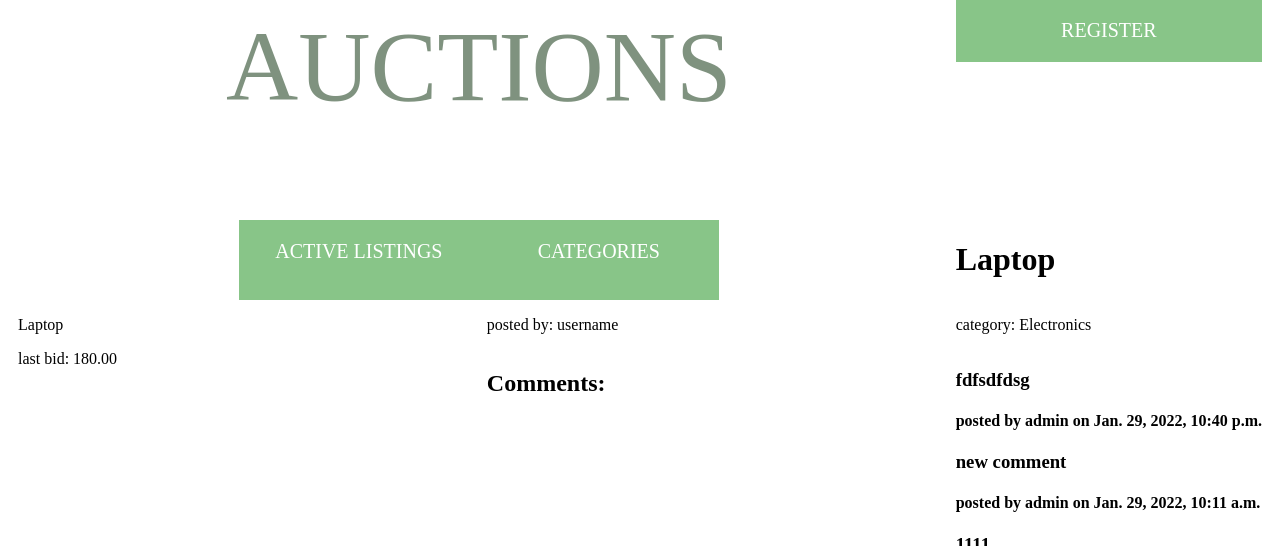
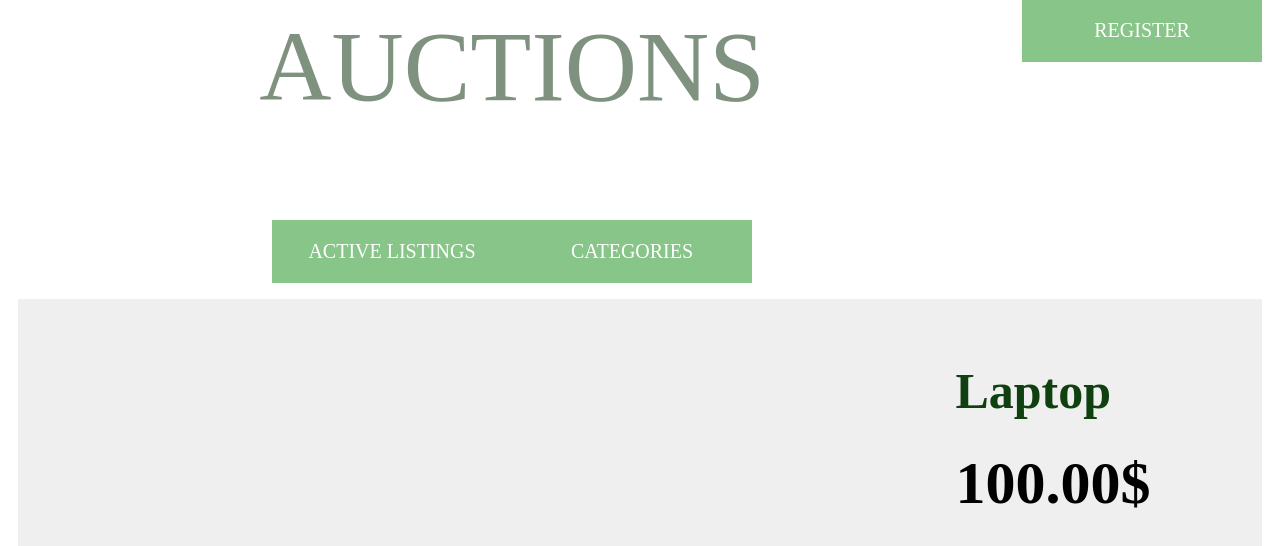
Before and after one commit to MattBookProjects/commerance, a Django app: page /listing/2 in a window 1280 px wide. Shown: the part 90-636 px from the top of the page. Run offline with Django 3.2, Linux system fonts and the light colour scheme; data comes from the database, SQL or seed files in the repository; both versions use the stored data as it was after the commit.

Commit message:
Added styling for index page and part of styling for listing page

```diff
--- a/commerce/auctions/static/auctions/styles.css
+++ b/commerce/auctions/static/auctions/styles.css
@@ -117,3 +117,115 @@
     font-weight: bold;
     color: black;
 }
+
+
+.listing-page-listing {
+    display: flex;
+    flex-direction: row;
+    justify-content: space-around;
+    background-color: #efefef;
+    grid-column: span 3;
+}
+
+.listing-page-listing-img-div {
+    display: flex;
+    justify-content: center;
+    align-items: center;
+    width: 800px;
+    height: 800px;
+    min-width: 600px;
+    min-height: 600px;
+}
+
+.listing-page-listing-img {
+    max-width: 90%;
+    max-height: 90%;
+
+}
+
+.listing-page-listing-content {
+    display: grid;
+    grid-template-columns: 1fr;
+    grid-template-rows: 1fr repeat(3, 2fr) 6fr 1fr 2fr 2fr;
+    grid-gap: 1rem;
+    align-items: center;
+}
+
+.listing-page-listing-title {
+    font-size: 50px;
+    font-weight: 600;
+    color: #104010;
+}
+
+.listing-page-listing-price {
+    font-size: 60px;
+    font-weight: 700;
+    color: black;
+}
+
+.listing-page-listing-category {
+    font-size: 30px;
+    font-weight: 400;
+    color: #202020;
+}
+
+.listing-page-listing-description {
+    font-size: 20px;
+    font-weight: 400;
+    color: #202020;
+}
+
+.listing-page-listing-meta {
+    font-size: 15px;
+    font-weight: 300;
+    color: #303030;
+}
+
+.listing-page-bid-button, .listing-page-close-button {
+    background-color: #88c588;
+    font-weight: 700;
+    font-size: 20px;
+    min-width: 150px;
+    min-height: 50px;
+}
+
+.listing-page-bid-input {
+    min-height: 50px;
+    font-size: 20px;
+}
+
+.listing-page-watchlist-button {
+    background-color: #88c588;
+    min-height: 50px;
+    font-size: 20px;
+    font-weight: 600;
+}
+
+.listing-page-comment-form-container {
+    display: flex;
+    justify-content: center;
+    align-items: center;
+    grid-column: span 2;
+    background-color: #efefef;
+    min-height: 400px;
+}
+.listing-page-comment-form {
+    display: flex;
+    flex-direction: column;
+    justify-content: center;
+    gap: 1rem;
+    min-width: 95%;
+    min-height: 95%
+}
+
+.listing-page-comment-form-input {
+    width: 100%;
+    font-size: 20px;
+}
+
+.listing-page-comment-form-button {
+    align-self: flex-end;
+    width: 150px;
+    height: 50px;
+    font-size: 20px;
+}
--- a/commerce/auctions/templates/auctions/listing.html
+++ b/commerce/auctions/templates/auctions/listing.html
@@ -5,16 +5,80 @@
 {% endblock %}
 
 {% block body %}
-    <div><h1>{{ listing.title }}</h1></div>
-    <div>{{ listing.description }}</div>
-    <div>posted by: {{ listing.owner }}</div>
-    {% if listing.category %}
-        <div>category: {{ listing.category.category }}</div>
-    {% endif %}
-    {% if bid %}
-        <div>last bid: {{ bid }}</div>
-    {% else %}
-        <div>No bids yet. Minimal bid: {{ listing.starting_bid }}</div>
+        <div class="listing-page-listing">
+            <div class="listing-page-listing-img-div">
+                <img class="listing-page-listing-img" src="{{ listing.image_url }}" alt="No image">
+            </div>
+            <div class="listing-page-listing-content">
+                <div></div>
+                <div class="listing-page-listing-title">{{ listing.title }}</div>
+                <div class="listing-page-listing-price">
+                    {% if listing.latest_bid %}
+                        {{ listing.latest_bid }}$
+                    {% else %}
+                        {{ listing.starting_bid }}$
+                    {% endif %}
+                </div>
+                {% if listing.category %}
+                    <div class="listing-page-listing-category">Category: {{ listing.category.category }}</div>
+                {% else %}
+                    <div></div>
+                {% endif %}
+                <div class="listing-page-listing-description">{{ listing.description }}</div>
+                <div class="listing-page-listing-meta">posted by: {{ listing.owner }}</div>
+                {% if listing.active == True %}
+                    {% if user.is_authenticated %}
+                        {% if listing.owner == user %}
+                            <div>
+                                <form action="{% url 'close' id=listing.id %}" method="POST">
+                                    {% csrf_token %}
+                                    <input class="listing-page-close-button" type="submit" value="Close auction">
+                                </form>
+                            </div>
+                        {% else %}
+                            <div>
+                                <form action="{% url 'listing' id=listing.id %}" method="POST">
+                                    {% csrf_token %}
+                                    {{ bid_form }}
+                                    <input class="listing-page-bid-button" type="submit" value="Make bid">
+                                </form>
+                            </div>
+                            {% if listing in user.watchlist.all %}
+                                <div>
+                                    <form action="{% url 'watchlist_remove' %}" method="POST">
+                                        {% csrf_token %}
+                                        <input type="hidden" name="id" value="{{ listing.id }}">
+                                        <input class="listing-page-watchlist-button" type="submit" value="Remove from watchlist">
+                                    </form>
+                                </div>
+                            {% else %}
+                                <div>
+                                    <form action="{% url 'watchlist_add' %}" method="POST">
+                                        {% csrf_token %}
+                                        <input type="hidden" name="id" value="{{ listing.id }}">
+                                        <input class="listing-page-watchlist-button" type="submit" value="Add to watchlist">
+                                    </form>
+                                </div>
+                            {% endif %}
+                        {% endif %}
+                    {% endif %}
+                {% else %}
+                    {% if user.is_authenticated and user == listing.buyer %}
+                        You bought this item.
+                    {% else %}
+                        Sold.
+                    {% endif %}
+                {% endif %}
+            </div>
+    </div>
+    {% if user.is_authenticated %}
+        <div class="listing-page-comment-form-container">
+            <form class="listing-page-comment-form" action="{% url 'comment' id=listing.id %}">
+                {% csrf_token %}
+                <div>{{ comment_form }}</div>
+                <input class="listing-page-comment-form-button" type="submit" value="Add comment">
+            </form>
+        </div>
     {% endif %}
     {% if user.is_authenticated %}
         {% if listing.owner == user %}
--- a/commerce/auctions/views.py
+++ b/commerce/auctions/views.py
@@ -19,10 +19,10 @@
     category = forms.ChoiceField(label="", choices=choices, initial=(None, "None"), required=False)
 
 class CommentForm(forms.Form):
-    content = forms.CharField(label="", widget=forms.Textarea(attrs={"placeholer": "Comment here"}), max_length=1024)
+    content = forms.CharField(label="", widget=forms.Textarea(attrs={"placeholer": "Comment here", "class": "listing-page-comment-form-input"}), max_length=1024)
 
 class BidForm(forms.Form):
-    bid = forms.DecimalField(label="", widget=forms.TextInput(attrs={"placeholder": "Enter your bid here"}))
+    bid = forms.DecimalField(label="", widget=forms.TextInput(attrs={"placeholder": "Enter your bid here", "class": "listing-page-bid-input"}))
 
     def set_min_value(value):
         BidForm.bid.min_value = value
```
Also changed, not shown: commerce/db.sqlite3.
